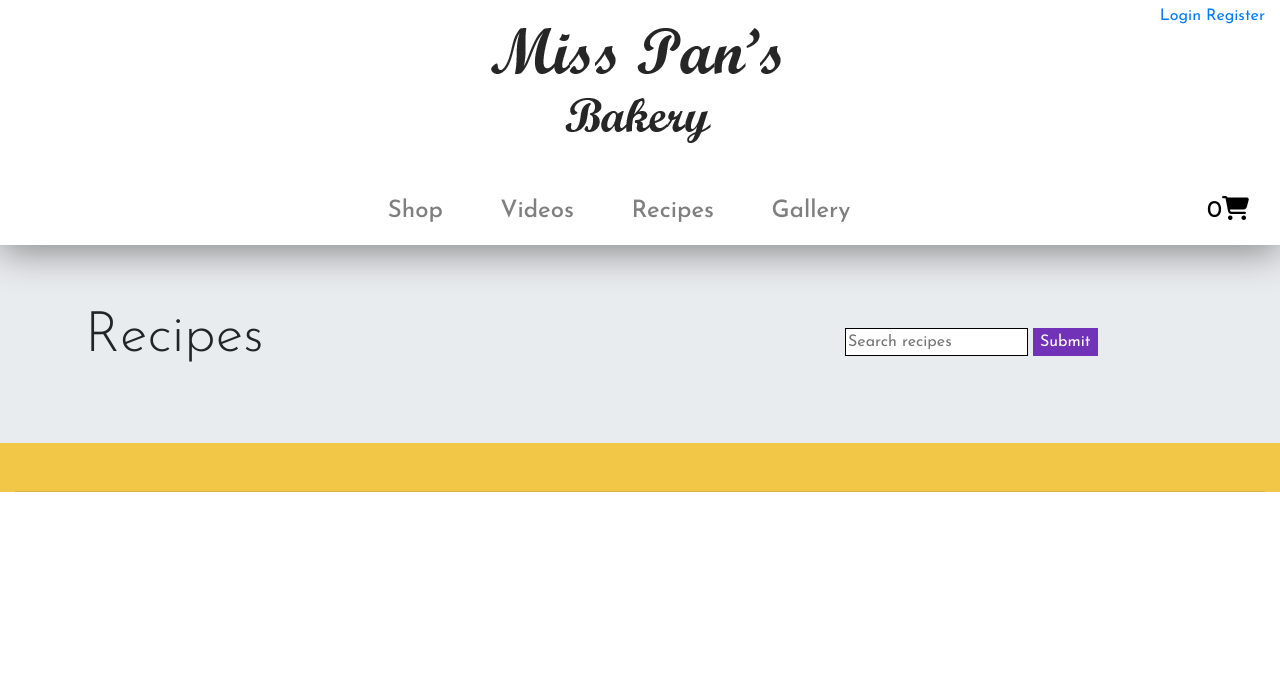
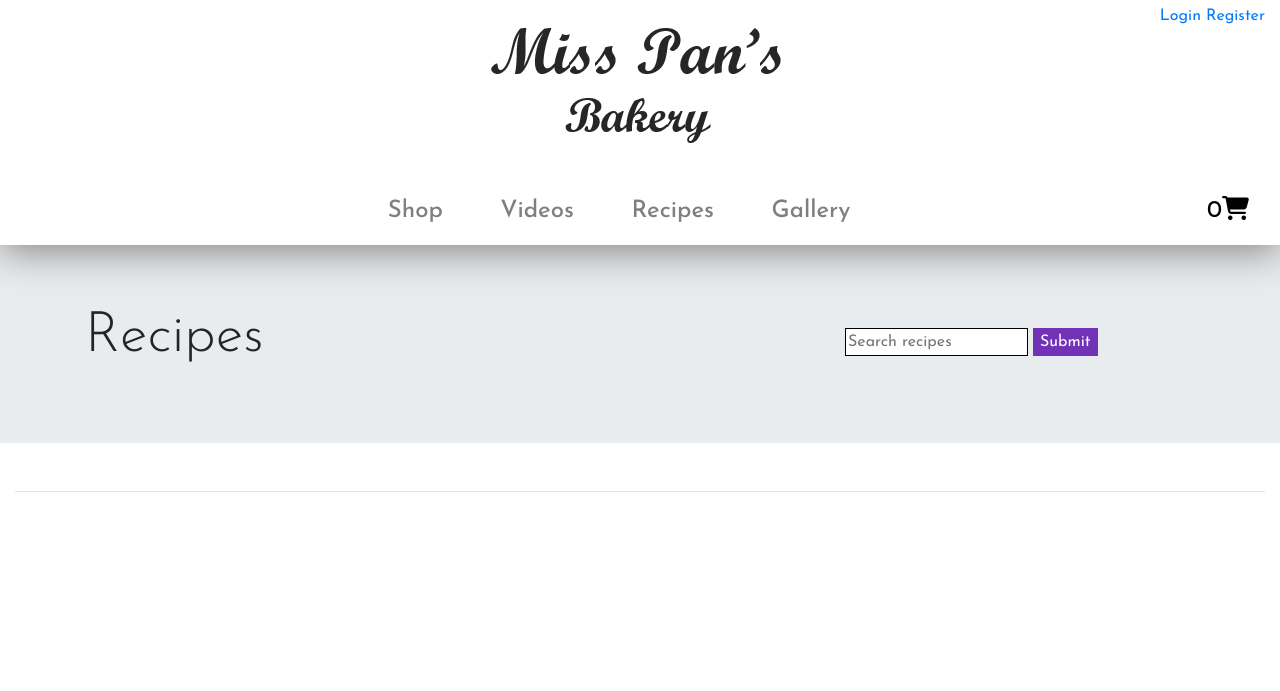
Before and after one commit to Code-Institute-Submissions/fourth-milestone-project-1, a Django app: page /recipes/ in a window 1280 px wide. Shown: the top 691 px of the page. Run offline with Django 3.2, Linux system fonts and the light colour scheme; data that the repository does not hold is empty; some libraries are stand-ins or nearby versions.

Commit message:
Changed background colour of recipe showcase to white in recipe css

```diff
--- a/recipes/static/recipes/css/recipes.css
+++ b/recipes/static/recipes/css/recipes.css
@@ -5,7 +5,7 @@
 }
 
 .showcase {
-    background-color: rgba(238, 183, 18, 0.767);
+    background-color: #fff;
 }
 
 .jumbotron {
```
